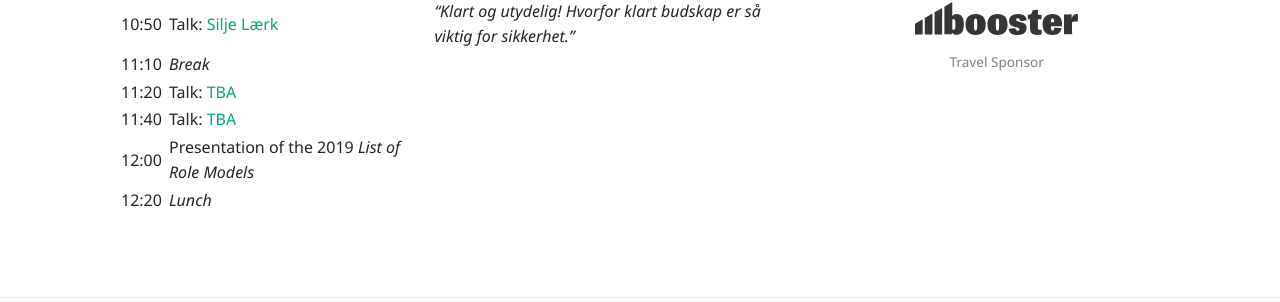
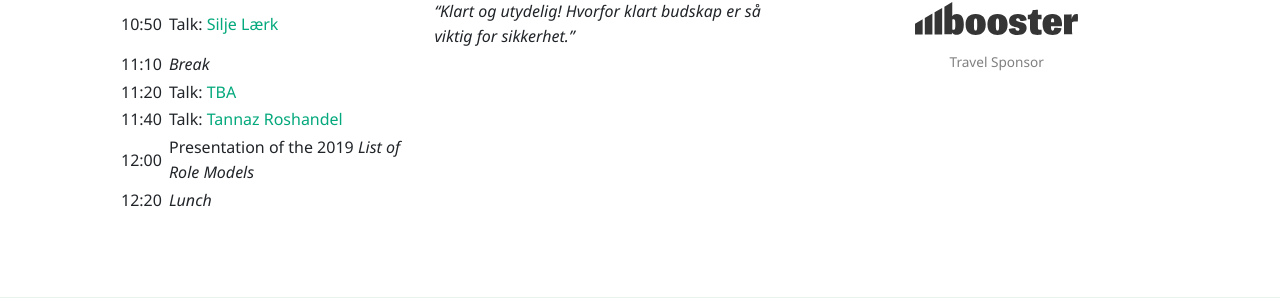
Before and after one commit to tech-women/tech-women.github.io, a Jekyll site: the page built from _pages/ada-lovelace-day-2019.md, in a window 1280 px wide and 1379 px high. Shown: the part 988-1290 px from the top of the window. Built offline with Jekyll 4.4.1, drawn with Linux system fonts in a browser that asks for light colours; nearby versions of some CDN libraries.

Commit message:
Add Tannaz

```diff
--- a/_pages/ada-lovelace-day-2019.md
+++ b/_pages/ada-lovelace-day-2019.md
@@ -36,8 +36,8 @@ _Note: The event is now full and new folks are being added to the waiting list._
 | 10:30 | Talk: [Marta Paciorkowska][5]                  |       |
 | 10:50 | Talk: [Silje Lærk][6]                          | _"Klart og utydelig! Hvorfor klart budskap er så viktig for sikkerhet."_ |
 | 11:10 | _Break_                                        |       |
-| 11:20 | Talk: [TBA][2]                                 |       |
-| 11:40 | Talk: [TBA][2]                                 |       |
+| 11:20 | Talk: [TBA][7]                                 |       |
+| 11:40 | Talk: [Tannaz Roshandel][8]                    |       |
 | 12:00 | Presentation of the 2019 _List of Role Models_ |       |
 | 12:20 | _Lunch_                                        |       |
 
@@ -48,4 +48,4 @@ _Note: The event is now full and new folks are being added to the waiting list._
 [5]: https://twitter.com/a_meba
 [6]: https://twitter.com/siljel
 [7]: https://techwomen.no
-[8]: https://techwomen.no
+[8]: https://twitter.com/tannaznvr
```
